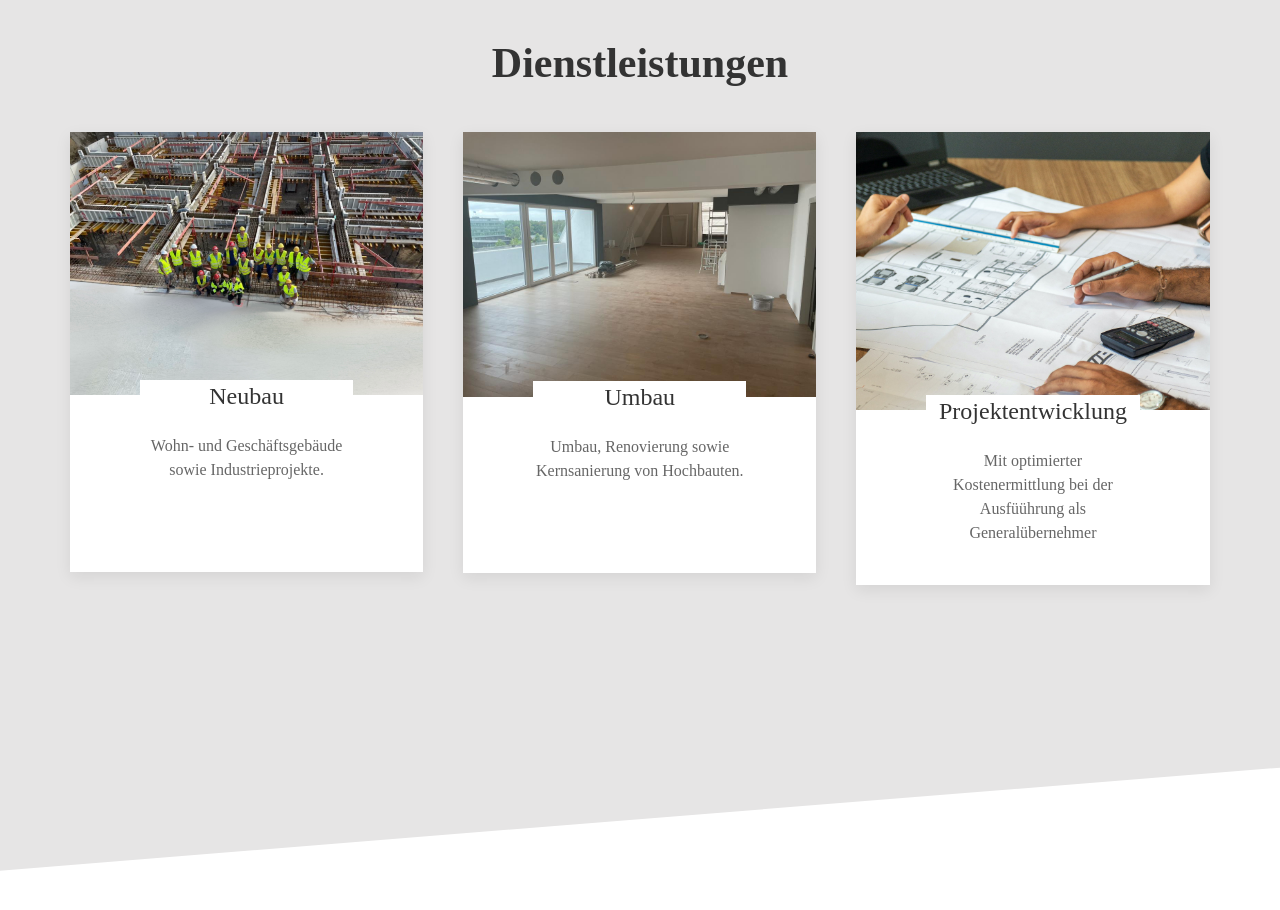
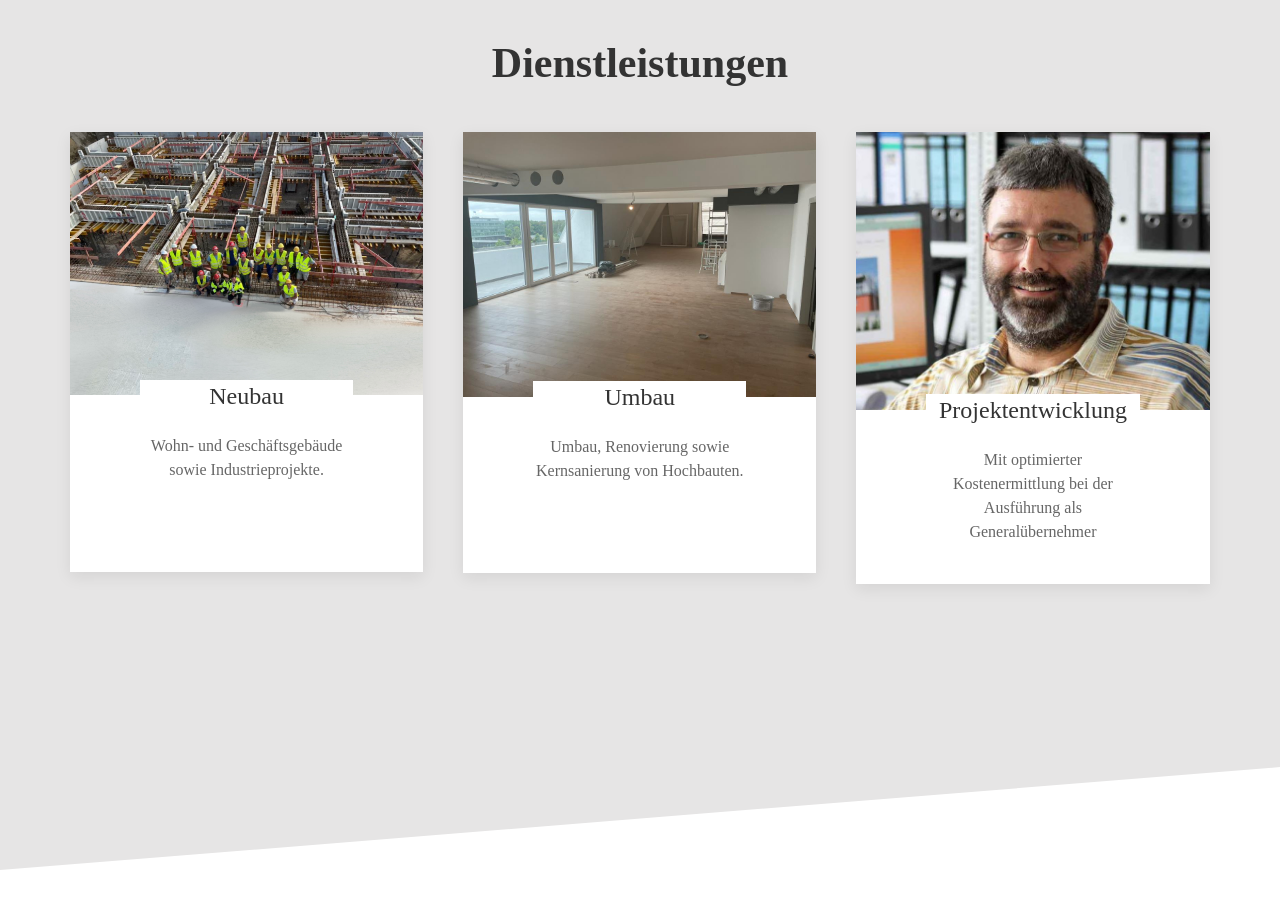
Before and after one commit to AdhamFarzat/AdhamFrazat.github.io, a website built with Parcel: page index.html in a window 1280 px wide. Shown: the part 2400-3310 px from the top of the page. Built offline with nearby package versions, Linux system fonts and the light colour scheme; a web font is replaced by a local one.

Commit message:
change Projektentwicklung image

```diff
--- a/index.html
+++ b/index.html
@@ -208,11 +208,11 @@
             <div>
                 <div class="uk-card uk-card-default ">
                     <div class="uk-card-body uk-padding-remove-vertical uk-padding-remove-horizontal">
-                        <img src="./images/Projektentwicklung.jpg" class="uk-width-1-1" alt="">
+                        <img src="./images/Projektentwicklung2.jpg" class="uk-width-1-1" alt="">
                         <div class="uk-padding-large padding-projekt">
                             <div class="services-card">
                                 <h3 class="uk-card-title">Projektentwicklung</h3>
-                                <p class="uk-margin-remove-bottom">Mit optimierter Kostenermittlung bei der Ausfüührung als Generalübernehmer</p>
+                                <p class="uk-margin-remove-bottom">Mit optimierter Kostenermittlung bei der Ausführung als Generalübernehmer</p>
                                 <!-- <button class="primary-button" onClick="parent.location='work.html#renovation-container'">Mehr sehen</button> -->
                             </div>
                         </div>
```
Also changed, not shown: images/Projektentwicklung2.jpg (added).
